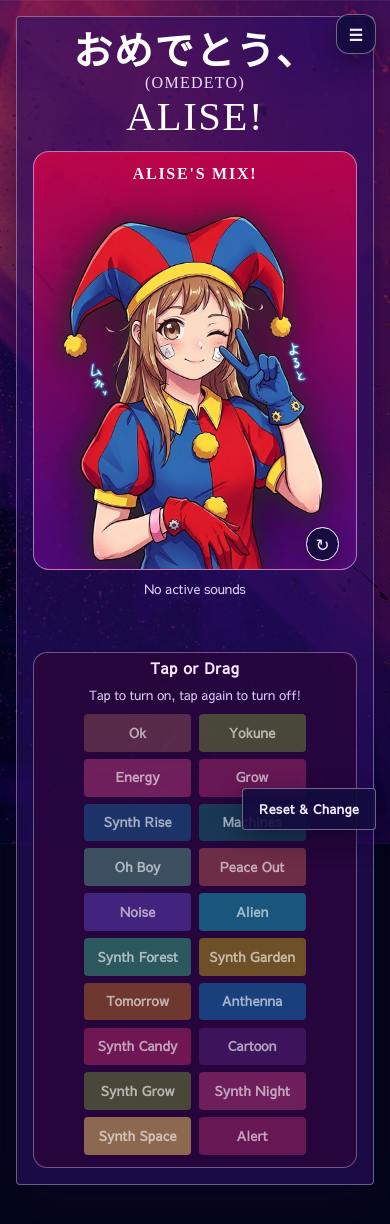
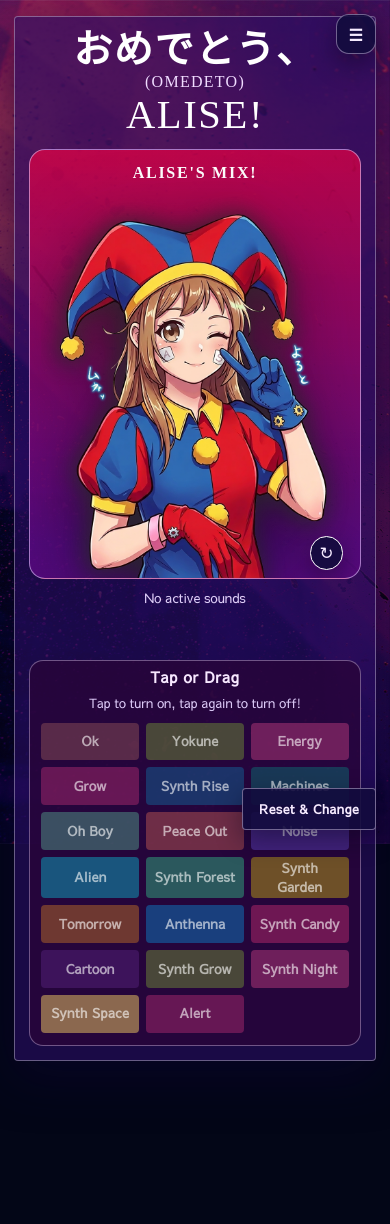
Before and after one commit to getdagnis/gumi-alise, a React (Vite) app: page / in a window 390 px wide. Shown: the top 1224 px of the page. After the commit the page ends 1137 px from the top, so only its background shows below. Built offline with nearby package versions, Linux system fonts and the light colour scheme; a web font is replaced by a local one.

Commit message:
update/mobile layout to 3 columns, anims adjusted

```diff
--- a/src/App.module.sass
+++ b/src/App.module.sass
@@ -45,7 +45,7 @@
   display: flex
   align-items: center
   justify-content: center
-  padding: 1rem 1rem 4.75rem
+  padding: 1rem 0.85rem 4.75rem
 
 .panel
   width: min(100%, 56rem)
@@ -53,7 +53,7 @@
   border: 1px solid var(--color-panel-border)
   border-radius: var(--radius-panel)
   box-shadow: var(--shadow-panel)
-  padding: 1rem
+  padding: 0.9rem
   backdrop-filter: none
 
 .titleBlock
@@ -190,6 +190,7 @@
   max-height: 53vh
   object-fit: contain
   opacity: 0.2
+  transform-origin: center
   pointer-events: none
   filter: drop-shadow(var(--shadow-character))
   animation: characterPlaceholderPulse 2.6s ease-in-out infinite
@@ -238,7 +239,7 @@
   border-radius: var(--radius-input)
   text-align: center
   background: var(--character-soundboard, var(--color-dropdown-bg))
-  padding: 0.3rem 0.55rem 0.75rem
+  padding: 0.3rem 0.45rem 0.75rem
 
 .soundDropdown > summary
   list-style: none
@@ -259,7 +260,7 @@
 
 .soundGrid
   display: grid
-  grid-template-columns: repeat(auto-fill, minmax(6.7rem, 6.7rem))
+  grid-template-columns: repeat(auto-fill, minmax(6.1rem, 6.1rem))
   justify-content: center
   gap: 0.45rem
 
@@ -445,10 +446,10 @@
 @keyframes characterPlaceholderPulse
   0%,
   100%
-    opacity: 0.16
+    transform: scale(0.985)
 
   50%
-    opacity: 0.24
+    transform: scale(1.015)
 
 @keyframes dropTargetPulseSlow
   0%,
@@ -505,11 +506,12 @@
 
 @keyframes dropTargetBeatBoth
   0%,
+  50%,
   100%
     box-shadow: 0 0 0 var(--color-mood-tokyo-4-opq), 0 0 0 var(--color-mood-tokyo-8-opq), inset 0 0 0 var(--color-mood-tokyo-10-opq)
 
-  35%
-    box-shadow: 0 0 1.25rem var(--color-mood-tokyo-4), 0 0 2.2rem var(--color-mood-tokyo-8-opq), inset 0 0 0.85rem var(--color-mood-tokyo-10-opq)
+  25%, 55%
+    box-shadow: 0 0 1rem #d0f1f4e8, 0 0 2.2rem var(--color-mood-tokyo-8-opq), inset 0 0 0.85rem var(--color-mood-tokyo-10-opq)
 
   70%
     box-shadow: 0 0 1.55rem var(--color-mood-tokyo-3), 0 0 2.6rem var(--color-mood-tokyo-7-opq), inset 0 0 0.95rem var(--color-mood-tokyo-11-opq)
```
